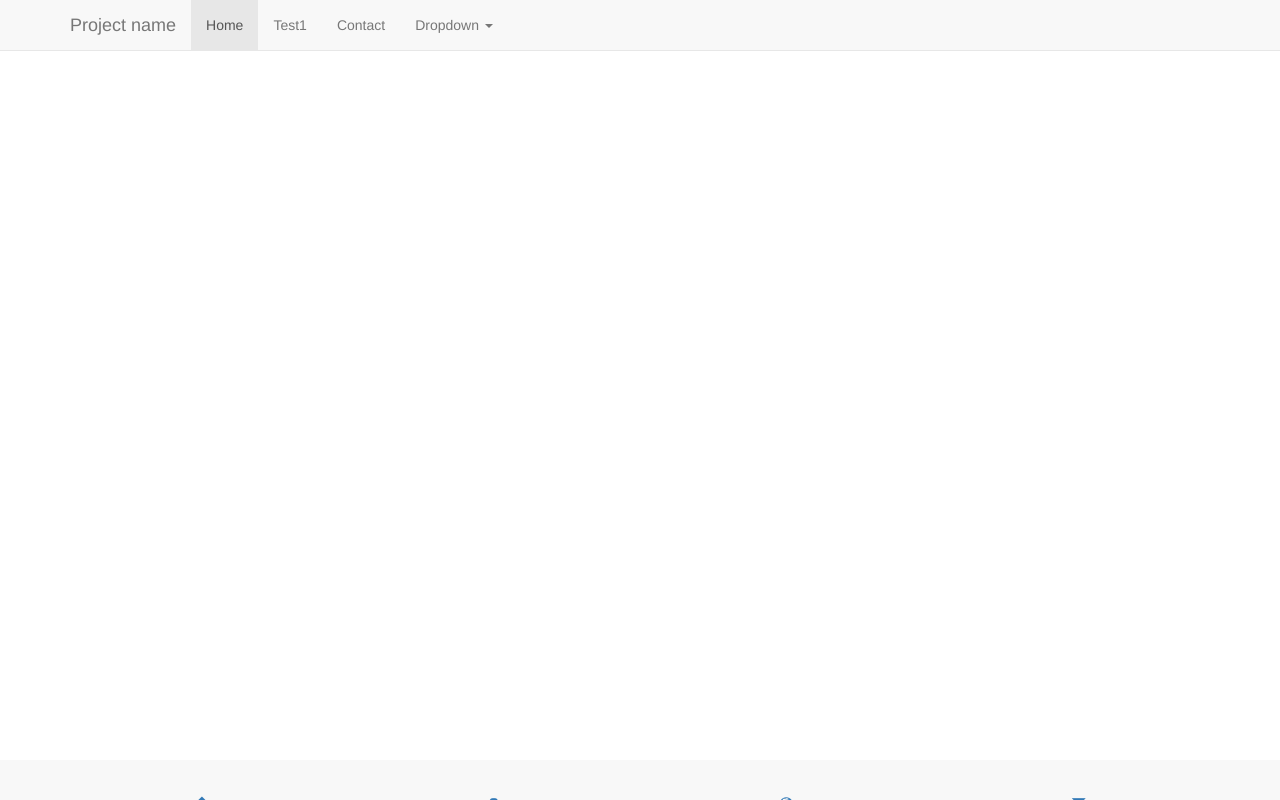
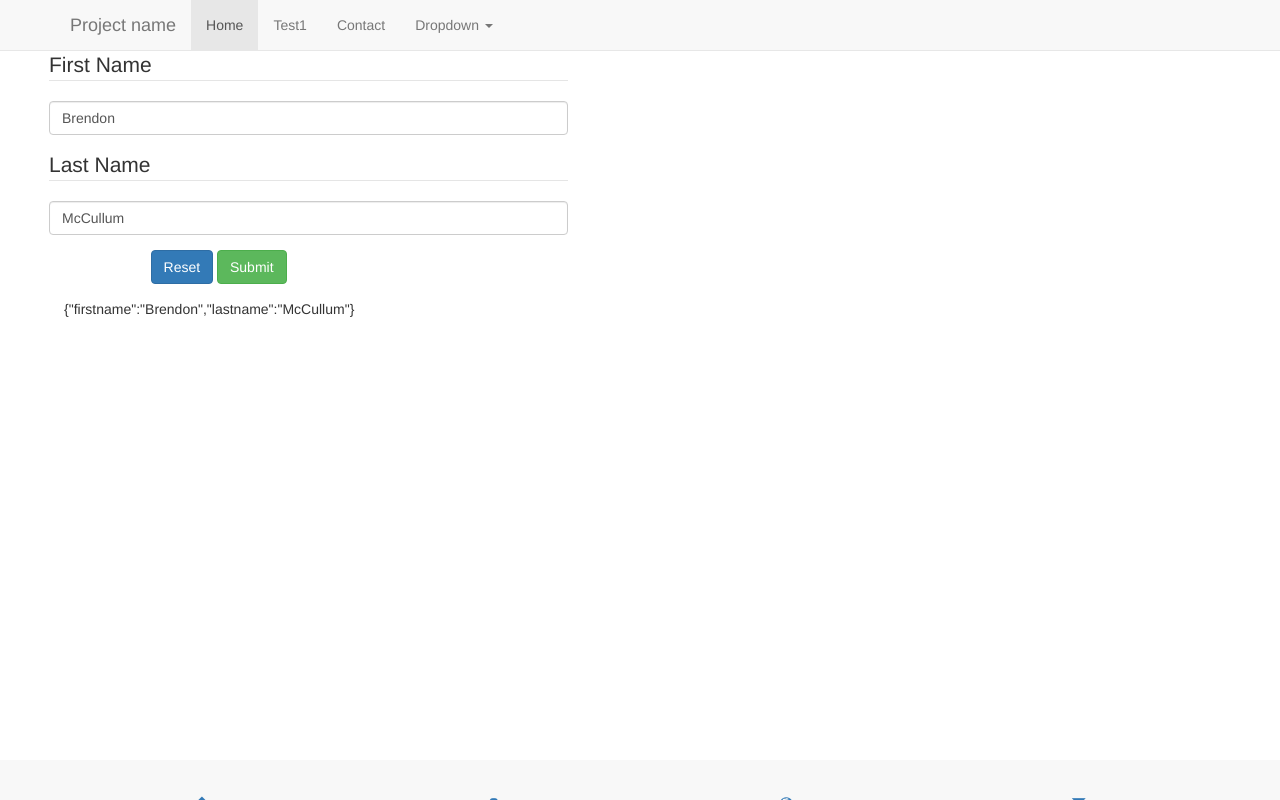
Before and after one commit to kaushikphpcoder/angular-app, a plain HTML site: page colorDecoder/index.html at #/contact in a window 1280 px wide. Drawn offline with nearby package versions, Linux system fonts and the light colour scheme; some packages are replaced by stand-ins of ours; files whose address does not match are found by name.

Commit message:
Date:26_08_2016

```diff
--- a/colorDecoder/index.html
+++ b/colorDecoder/index.html
@@ -33,7 +33,7 @@
 				<ul class="nav navbar-nav">
 					<li class="active"><a href="#">Home</a></li>
 					<li><a href="#/test1">Test1</a></li>
-					<li><a href="#contact">Contact</a></li>
+					<li><a href="#/contact">Contact</a></li>
 					<li class="dropdown">
 						<a href="#" class="dropdown-toggle" data-toggle="dropdown" role="button" aria-haspopup="true" aria-expanded="false">Dropdown <span class="caret"></span></a>
 						<ul class="dropdown-menu">
--- a/colorDecoder/js/app.js
+++ b/colorDecoder/js/app.js
@@ -26,6 +26,10 @@ sampleApp.config(['$routeProvider',function($routeProvider) {
  		templateUrl: 'template/test1.html',
  		controller: 'test1Ctrl' ,
  })
+  .when('/contact',{
+ 		templateUrl: 'template/contact.html',
+ 		controller: 'contactCtrl' ,
+ })
  .otherwise({
         redirectTo: '/viewCounts'
 });
--- a/colorDecoder/js/controller.js
+++ b/colorDecoder/js/controller.js
@@ -1,5 +1,12 @@
 angular.module('starter.controllers', [])
 .controller('FormController', function($scope) {
+})
+.controller('contactCtrl', function ($scope) {
+    $scope.master={'firstname':'Brendon','lastname':'McCullum'};
+    $scope.reset=function(){
+        $scope.user=angular.copy($scope.master);
+    }
+    $scope.reset();
 })
 .controller('ListClients', function($scope,ClientList) {
 	$scope.clientLists =[];
--- /dev/null
+++ b/colorDecoder/template/contact.html
@@ -0,0 +1,24 @@
+<div class="container-fluid padder-content" style="margin-left:5%;">
+	<div class="row">
+		<div class="col-xs-5 col-sm-5 col-md-5 col-lg-5">
+			<form class="form-horizontal" ng-controller="contactCtrl">
+				<div class="form-group">
+					<legend>First Name</legend>
+					<input type="text" id="input" class="form-control" ng-model="user.firstname" >
+				</div>
+				<div class="form-group">
+					<legend>Last Name</legend>
+					<input type="text" id="input" class="form-control" ng-model="user.lastname">
+				</div>
+				<div class="form-group">
+					<div class="col-sm-10 col-sm-offset-2">
+						<button type="button" class="btn btn-primary" ng-click="reset()">Reset</button>
+						<button type="submit" class="btn btn-success">Submit</button>
+					</div>
+				</div>
+				<p>{{ user }}</p>
+			</form>
+
+		</div>
+	</div>
+</div>
```
